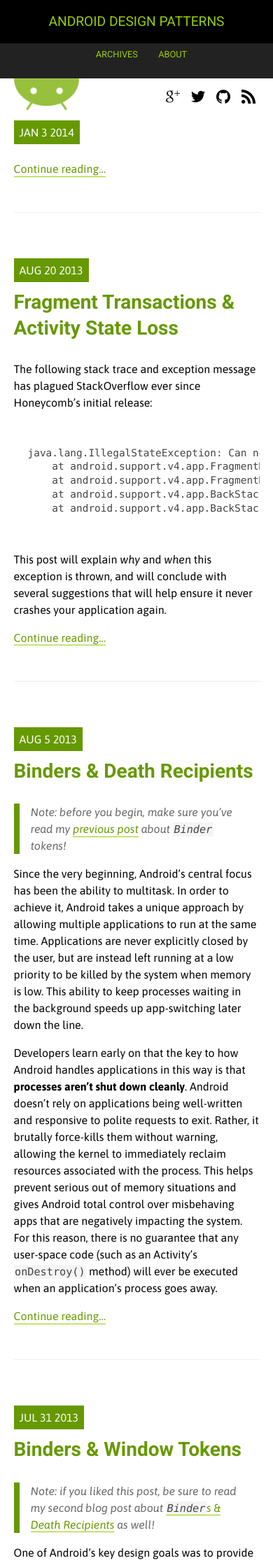
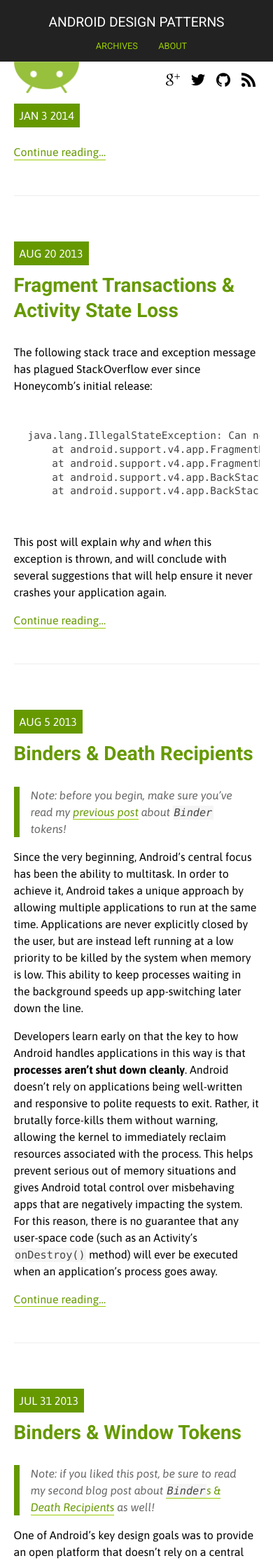
Before and after one commit to alexjlockwood/AndroidDesignPatterns, a Jekyll site: the page built from index.html, in a window 390 px wide. Shown: the top 2233 px of the page at 70% size. Built offline with Jekyll 4.4.1, drawn with Linux system fonts in a browser that asks for light colours; Markdown is read by kramdown in place of the engine named in the settings; the list of posts is cut into pages by our own code; comment, search, counter and statistics services are not loaded.

Commit message:
Changed style in header for mobile

```diff
--- a/css/style.css
+++ b/css/style.css
@@ -378,21 +378,17 @@
     #header h3 {
         width: 100%;
         text-align: center;
-        margin: 0 0 14px;
-    }
-    #header h3 a {
-        padding: 1em;
-        display: block;
-        margin-left: -10%;
-        margin-right: -10%;
+        margin: 10px auto;
     }
     #header nav {
         clear: both;
         float: none;
         text-align: center;
-        margin-bottom: 12px;
     }
     #header nav a {
         padding: 7px 13px;
     }
+    #header nav a:hover {
+        background: transparent;
+    }
 }
```
